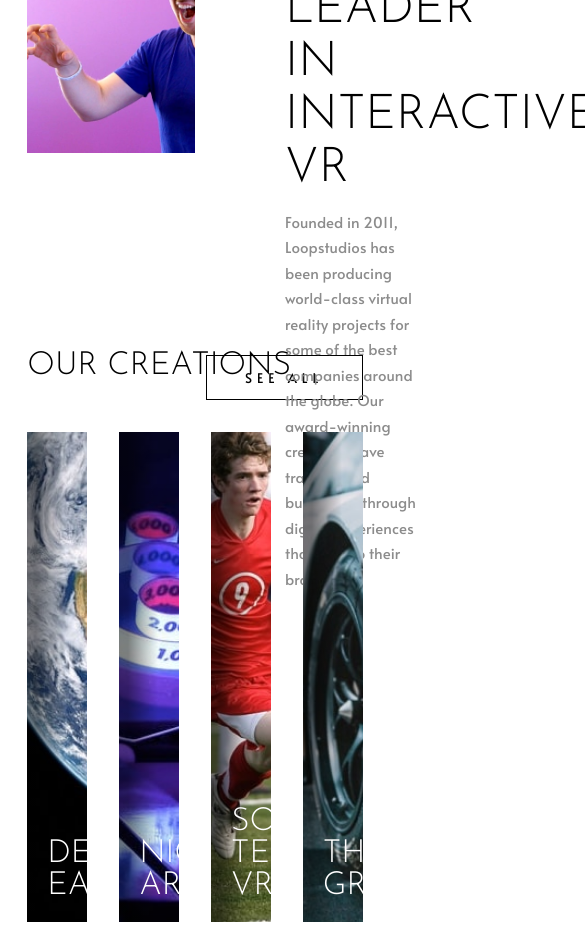
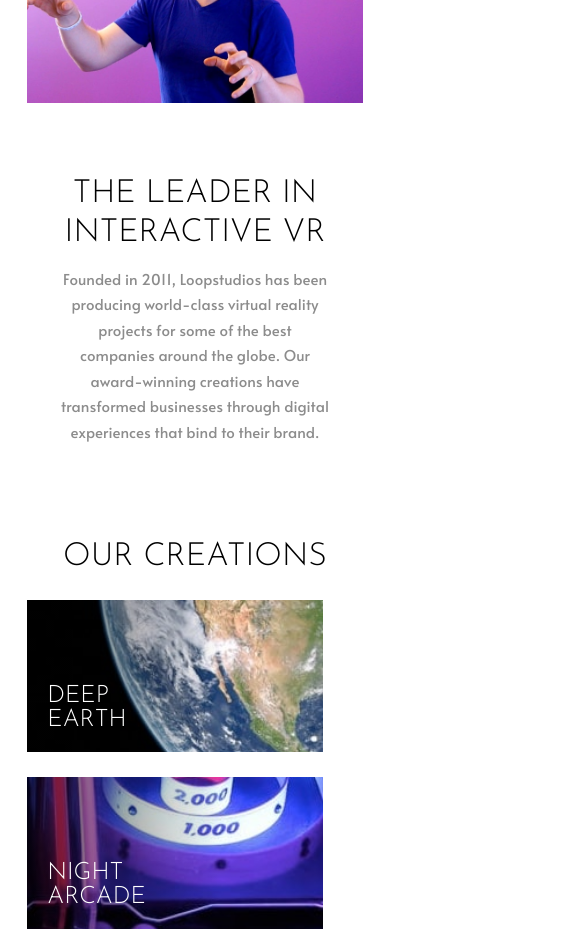
Before and after one commit to janithasilva/loopstudios-landing-page, a React (Create React App) app: page / in a window 390 px wide. Shown: the part 1020-1966 px from the top of the page, 585 px wide, since content can reach past the window. Built offline with nearby package versions, Linux system fonts and the light colour scheme.

Commit message:
Deployed website

```diff
--- a/src/Components/CSS/Body.css
+++ b/src/Components/CSS/Body.css
@@ -46,3 +46,34 @@
     text-align:left;
     line-height:1.7
   }
+
+  @media (max-width: 767px) {
+    .body {
+      padding-top: 3.125rem;
+      padding-bottom: 1.625rem;
+      align-items: center;
+    }
+
+    .body-img {
+      margin-bottom: 2rem;
+    }
+
+    .body-content {
+      width: 80%;
+      max-width: 100%;
+      margin-top: 0;
+      margin-left: 0;
+      height: auto;
+      padding: 40px;
+    }
+
+    .body-content-subtitle {
+      font-size: 2rem;
+      text-align: center;
+      line-height: 1.2;
+    }
+
+    .body-content-paragraph {
+      text-align: center;
+    }
+  }
--- a/src/Components/CSS/Gallery.css
+++ b/src/Components/CSS/Gallery.css
@@ -136,3 +136,73 @@
     background-color:#000;
     transition:color .5s,background-color .5s
   }
+
+  @media (max-width: 767px) {
+    .gallery-wrapper {
+      width:86%;
+      max-width:1114px;
+      margin-left:auto;
+      margin-right:auto;
+      display:grid
+    }
+
+    .gallery-card {
+      grid-template-columns: 1fr;
+      row-gap: 1.6rem;
+      column-gap: 0;
+      align-items: center;
+    }
+
+    .gallery-card-item {
+      height:7rem;
+      width: 80%;
+      padding:20px;
+      opacity:100;
+      display:flex;
+      align-items:flex-end;
+      font-size:1.5rem;
+      color:#fff;
+      position:relative
+    }
+
+    .gallery-card-item::before{
+      content:"";
+      width:100%;
+      height:100%;
+      background-image:linear-gradient(90deg, rgba(0, 0, 0, 0.5) 15%, rgba(255, 255, 255, 0) 65%);
+      position:absolute;
+      top:0;
+      left:0
+    }
+
+    .gallery-card-title {
+      width:50%;
+      position:absolute
+    }
+
+    .gallery-subtitle {
+      position: static;
+      text-align: center;
+      margin-top: 1rem;
+    }
+
+    .gallery-button {
+      margin-left:auto;
+      margin-right:auto;
+      margin-top:2rem;
+      margin-bottom:2rem;
+      order:3
+    }
+
+    .button {
+      display:block;
+      border-style:none;
+      border:1px solid;
+      padding:12px 2.4rem;
+      background-color:inherit;
+      transition:color .5s,background-color .5s;
+      color:inherit;
+      text-transform:uppercase;
+      letter-spacing:5px
+    }
+  }
```
